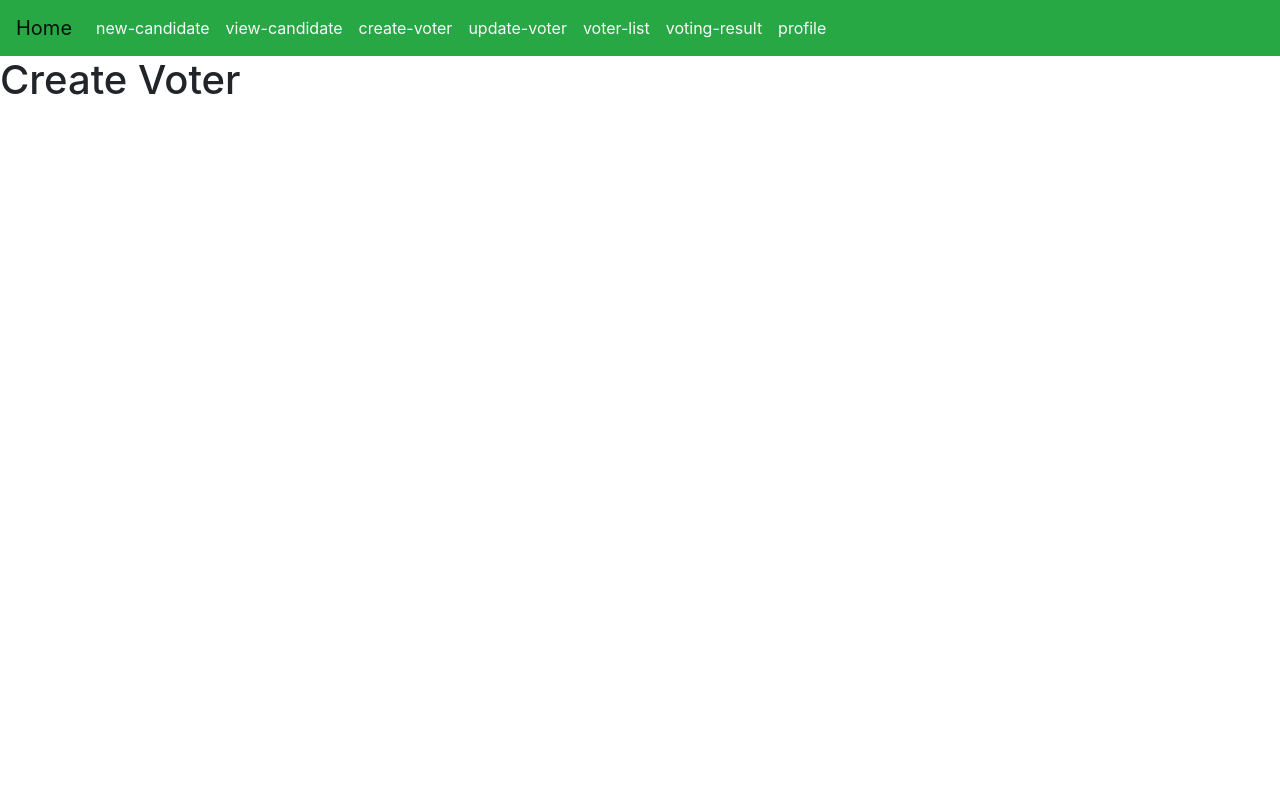
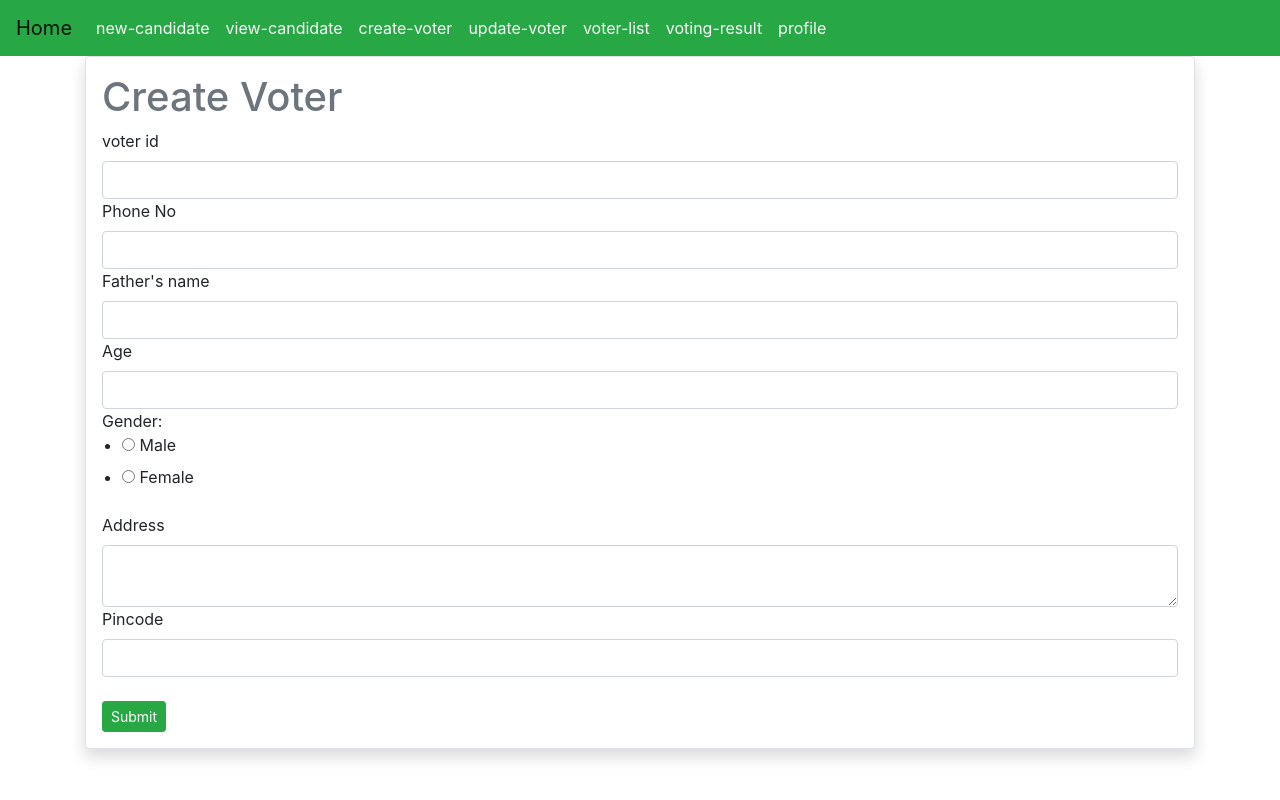
Before and after one commit to ShivamSainier/Online-Voting-System, a Flask app: page /create_voter in a window 1280 px wide. Run offline with Flask 2, Linux system fonts and the light colour scheme; some libraries are stand-ins or nearby versions.

Commit message:
Extend form in the create voter html file

```diff
--- a/templates/create_voter.html
+++ b/templates/create_voter.html
@@ -2,5 +2,30 @@
 {% block head %}
 {% endblock %}
 {% block content %}
-<h1>Create Voter</h1>
+
+<div class="container">
+
+<form method="post" action="#">
+    <div class="p-3 border shadow p-3 mb-5 bg-white rounded">
+        <h1 class="text-muted">Create Voter</h1>
+    {{voter.hidden_tag()}}
+    {{voter.Voter_id.label(class="form-control-label")}}
+    {{voter.Voter_id(class='form-control')}}
+    {{voter.phone.label(class="form-control-label")}}
+{{voter.phone(class='form-control')}}
+{{voter.F_name.label(class="form-control-label")}}
+{{voter.F_name(class='form-control')}}
+{{voter.Age.label(class="form-control-label")}}
+{{voter.Age(class='form-control')}}
+{{voter.Gender.label(class="form-check-label")}}
+{{voter.Gender(class="form-check")}}
+{{voter.address.label(class="form-control-label")}}
+{{voter.address(class='form-control')}}
+{{voter.pincode.label(class="form-control-label")}}
+{{voter.pincode(class='form-control')}}
+<br>
+{{voter.submit(class='btn btn-success btn-sm')}}
+    </div>
+</form>
+</div>
 {% endblock %}
```
